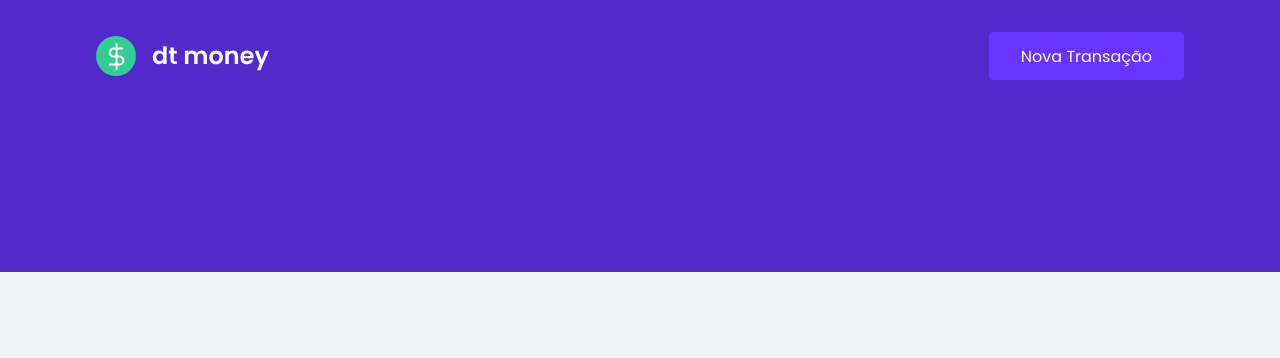
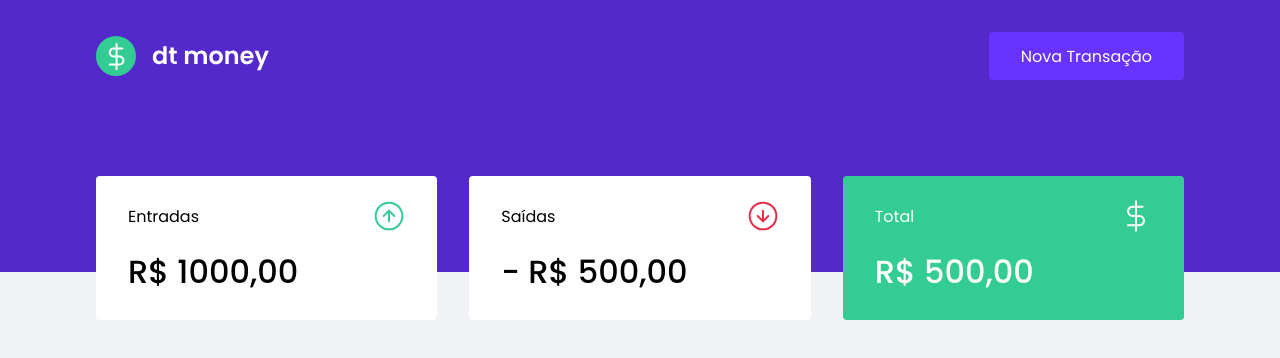
Before and after one commit to senaarth/igniteDTMoney, a React (Create React App) app: page / in a window 1280 px wide. Shown: the top 358 px of the page. Built offline with nearby package versions, Linux system fonts and the light colour scheme.

Commit message:
creating dashboard and summary components

```diff
--- a/public/index.html
+++ b/public/index.html
@@ -5,7 +5,7 @@
     <meta charset="utf-8" />
     <meta name="viewport" content="width=device-width, initial-scale=1" />
     <link rel="shortcut icon" href="favicon.png" type="image/png">
-    <link href="https://fonts.googleapis.com/css2?family=Poppins:wght@400;600&display=swap" rel="stylesheet">
+    <link href="https://fonts.googleapis.com/css2?family=Poppins:wght@400;500;600&display=swap" rel="stylesheet">
     <title>DT Money</title>
   </head>
   <body>
--- a/src/App.tsx
+++ b/src/App.tsx
@@ -1,10 +1,13 @@
+import { Dashboard } from "./components/Dashboard";
 import { Header } from "./components/Header";
+
 import { GlobalStyle } from "./styles/global";
 
 export function App() {
   return (
     <>
       <Header />
+      <Dashboard />
       <GlobalStyle />
     </>
   );
--- /dev/null
+++ b/src/components/Dashboard/index.tsx
@@ -0,0 +1,10 @@
+import { Container } from './styles';
+import { Summary } from '../Summary/index';
+
+export function Dashboard() {
+    return (
+        <Container>
+            <Summary />
+        </Container>
+    );
+}
--- /dev/null
+++ b/src/components/Dashboard/styles.ts
@@ -0,0 +1,7 @@
+import styled from 'styled-components';
+
+export const Container = styled.main`
+    max-width: 1120px;
+    margin: 0 auto;
+    padding: 2.5rem 1rem;
+`;
--- /dev/null
+++ b/src/components/Summary/index.tsx
@@ -0,0 +1,33 @@
+import incomeImg from '../../assets/income.svg';
+import outcomeImg from '../../assets/outcome.svg';
+import totalImg from '../../assets/total.svg';
+
+import { Container } from './styles';
+
+export function Summary() {
+    return (
+        <Container>
+            <div>
+                <header>
+                    <p>Entradas</p>
+                    <img src={incomeImg} alt="Entradas"/>
+                </header>
+                <strong>R$ 1000,00</strong>
+            </div>
+            <div>
+                <header>
+                    <p>Saídas</p>
+                    <img src={outcomeImg} alt="Saídas"/>
+                </header>
+                <strong>- R$ 500,00</strong>
+            </div>
+            <div className="highlight-background">
+                <header>
+                    <p>Total</p>
+                    <img src={totalImg} alt="Total"/>
+                </header>
+                <strong>R$ 500,00</strong>
+            </div>
+        </Container>
+    );
+}
--- /dev/null
+++ b/src/components/Summary/styles.ts
@@ -0,0 +1,34 @@
+import styled from "styled-components";
+
+export const Container = styled.div`
+  display: grid;
+  grid-template-columns: repeat(3, 1fr);
+  gap: 2rem;
+  margin-top: -8.5rem;
+
+  div {
+    background: var(--shape);
+    padding: 1.5rem 2rem;
+    border-radius: 0.25rem;
+    color: var(--text-title);
+
+    header {
+      display: flex;
+      align-items: center;
+      justify-content: space-between;
+    }
+
+    strong {
+      display: block;
+      margin-top: 1rem;
+      font-size: 2rem;
+      font-weight: 500;
+      line-height: 3rem;
+    }
+
+    &.highlight-background {
+        background: var(--green);
+        color: #FFF;
+    }
+  }
+`;
--- a/src/styles/global.ts
+++ b/src/styles/global.ts
@@ -5,6 +5,7 @@
         --background: #f0f2f5;
         --red: #E52E4D;
         --blue: #5429CC;
+        --green: #33CC95;
         --light-blue: #6933FF;
         --text-tile: #363F5F;
         --text-body: #969CB3;
```
